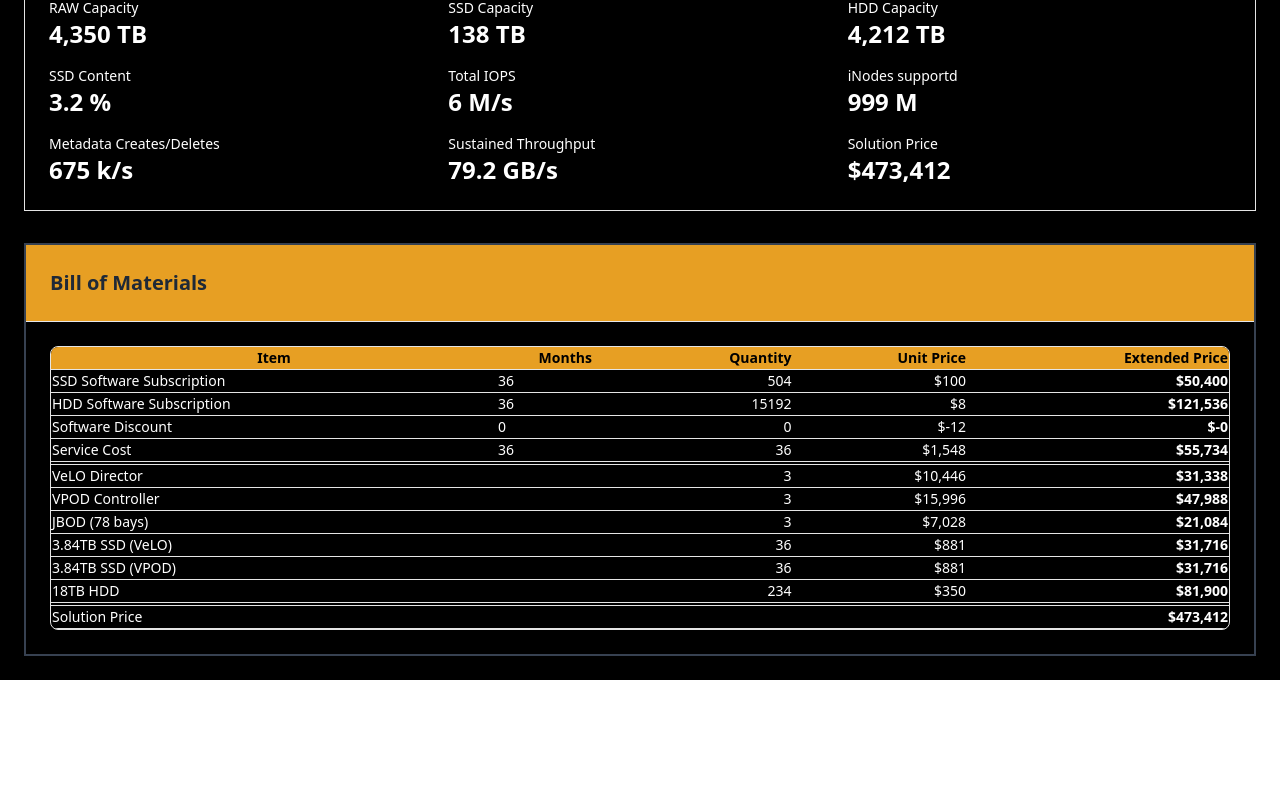
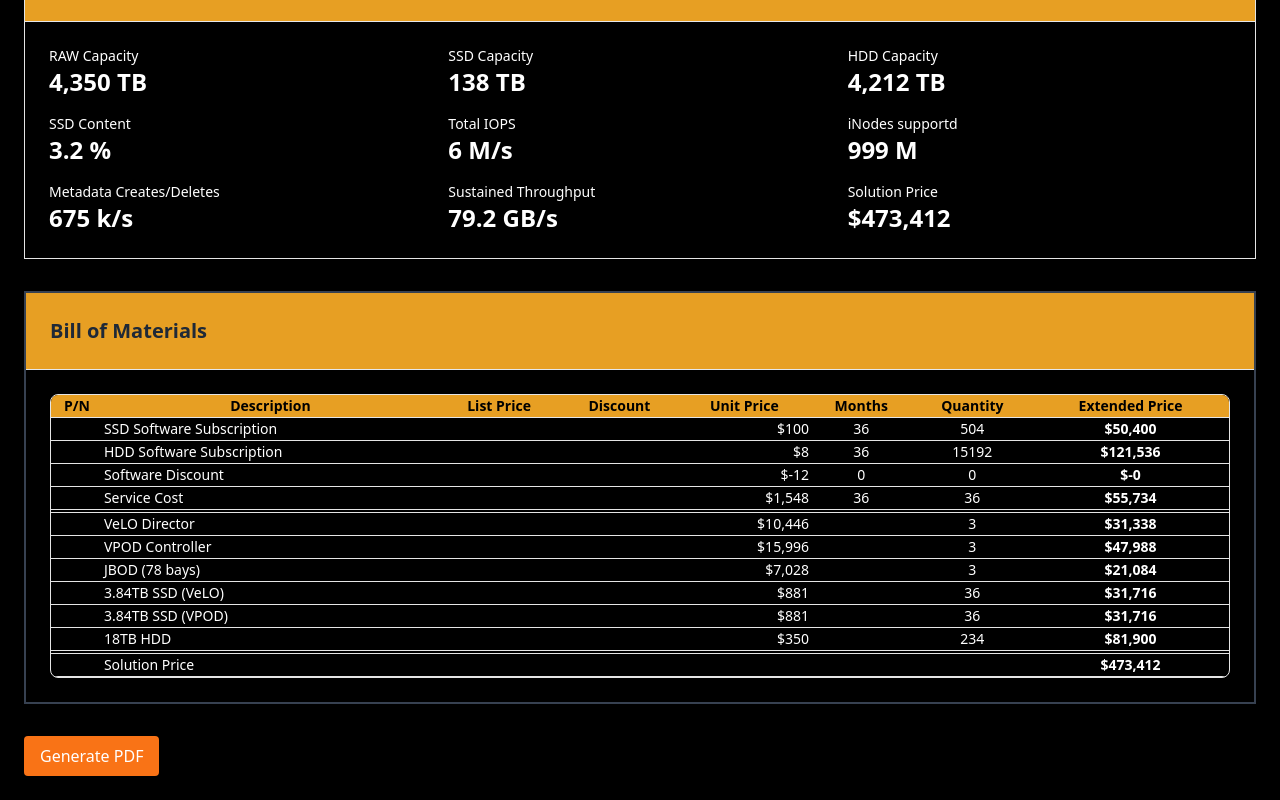
Before and after one commit to eriksalo/erik-web, a React (Create React App) app: page / in a window 1280 px wide. Shown: the part 581-1381 px from the top of the page. Before the commit the page ends 1261 px from the top, so only its background shows below. Built offline with nearby package versions, Linux system fonts and the light colour scheme.

Commit message:
bom formatting, pdf not working

```diff
--- a/src/App.js
+++ b/src/App.js
@@ -369,7 +369,7 @@ const StorageConfigurator = () => {
     ];
 
     // Calculate total cost
-    const totalCost = bomItems.reduce((sum, item) => sum + item.totalCost, 0);
+    // const totalCost = bomItems.reduce((sum, item) => sum + item.totalCost, 0);
 
     // Update metrics
     setMetrics({
@@ -386,6 +386,23 @@ const StorageConfigurator = () => {
 
     setBom(bomItems);
   }, [config]);
+
+  const generatePDF = () => {
+    const input = document.getElementById('bom-content');
+    if (input) {
+      html2canvas(input).then((canvas) => {
+        const imgData = canvas.toDataURL('image/png');
+        const pdf = new jsPDF();
+        const imgProps = pdf.getImageProperties(imgData);
+        const pdfWidth = pdf.internal.pageSize.getWidth();
+        const pdfHeight = (imgProps.height * pdfWidth) / imgProps.width;
+        pdf.addImage(imgData, 'PNG', 0, 0, pdfWidth, pdfHeight);
+        pdf.save('bom.pdf');
+      });
+    } else {
+      console.error('Element not found');
+    }
+  };
 
   return (
 
@@ -602,27 +619,34 @@ const StorageConfigurator = () => {
       <Card className="border-2 border-gray-700 shadow-lg bg-vduraCol text-white">
         <CardHeader className="bg-vduraColor border-b border-gray-200">
           <CardTitle className=" bg-vduraColor text-xl font-bold text-gray-800">Bill of Materials</CardTitle>
+
         </CardHeader>
         <CardContent className="p-6">
           <div className="border rounded-lg overflow-hidden">
             <Table className="w-full">
               <TableHeader>
                 <TableRow className="bg-vduraColor">
-                  <TableHead className="font-bold text-black">Item</TableHead>
-                  <TableHead className="font-bold text-black">Months</TableHead>
-                  <TableHead className="text-right font-bold text-black">Quantity</TableHead>
-                  <TableHead className="text-right font-bold text-black">Unit Price</TableHead>
-                  <TableHead className="text-right font-bold text-black">Extended Price</TableHead>
+                  <TableHead className="text-center font-bold text-black">P/N</TableHead>
+                  <TableHead className="font-bold text-black">Description</TableHead>
+                  <TableHead className="text-center font-bold text-black">List Price</TableHead>
+                  <TableHead className="text-center font-bold text-black">Discount</TableHead>
+                  <TableHead className="text-center font-bold text-black">Unit Price</TableHead>
+                  <TableHead className="text-center font-bold text-black">Months</TableHead>
+                  <TableHead className="text-center font-bold text-black">Quantity</TableHead>
+                  <TableHead className="text-center font-bold text-black">Extended Price</TableHead>
                 </TableRow>
               </TableHeader>
               <TableBody>
                 {bom.map((item, index) => (
                   <TableRow key={index} className="hover:bg-gray-50">
+                    <TableCell className="font-medium">{item.partNumber}</TableCell>
                     <TableCell className="font-medium">{item.item}</TableCell>
-                    <TableCell className="font-medium">{item.months}</TableCell>
-                    <TableCell className="text-right">{item.quantity}</TableCell>
+                    <TableCell className="text-center">{item.listPrice}</TableCell>
+                    <TableCell className="text-center">{item.discount}</TableCell>
                     <TableCell className="text-right">{item.unitCost !== undefined ? `$${Number(item.unitCost).toLocaleString(undefined, { maximumFractionDigits: 0 })}` : ""}</TableCell>
-                    <TableCell className="text-right font-semibold">{item.totalCost !== undefined ? `$${Number(item.totalCost).toLocaleString(undefined, { maximumFractionDigits: 0 })}` : ""}</TableCell>
+                    <TableCell className="text-center font-medium">{item.months}</TableCell>
+                    <TableCell className="text-center">{item.quantity}</TableCell>
+                    <TableCell className="text-center font-semibold">{item.totalCost !== undefined ? `$${Number(item.totalCost).toLocaleString(undefined, { maximumFractionDigits: 0 })}` : ""}</TableCell>
                   </TableRow>
                 ))}
               </TableBody>
@@ -630,6 +654,9 @@ const StorageConfigurator = () => {
           </div>
         </CardContent>
       </Card>
+      <button onClick={generatePDF} className="mt-4 px-4 py-2 bg-orange-500 text-white rounded">
+              Generate PDF
+            </button>
     </div>
   );
 };
```
